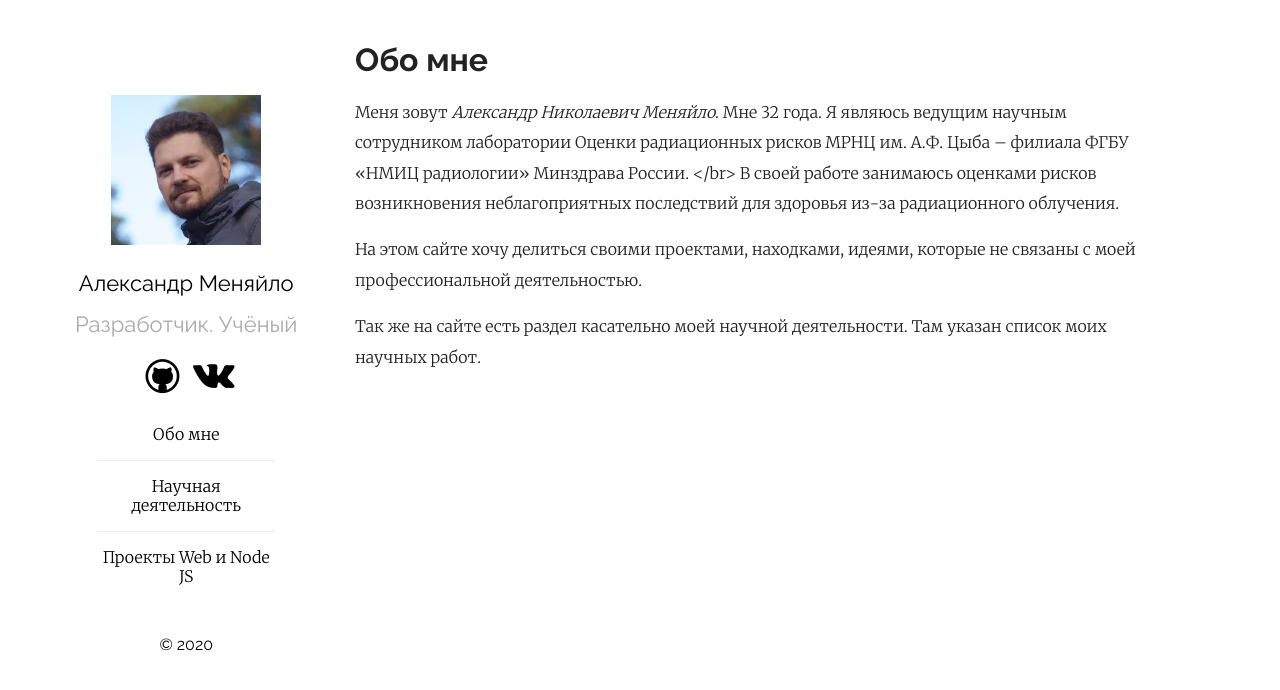
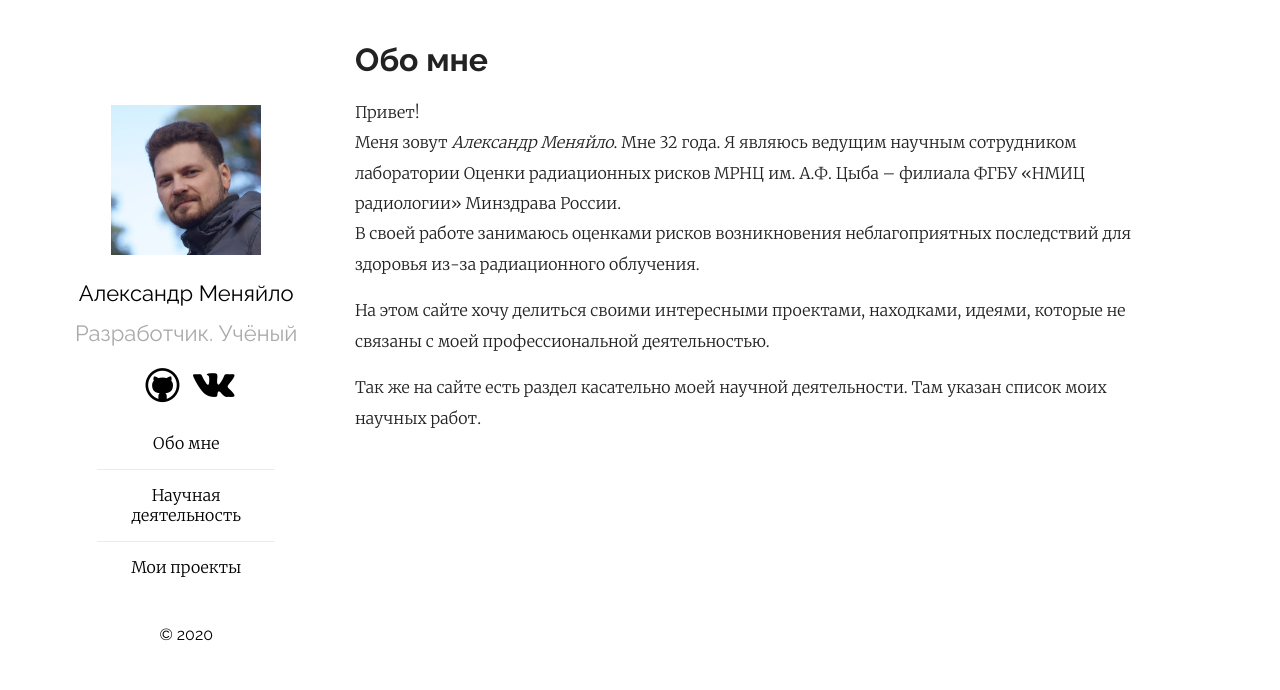
Before and after one commit to Mendeo/mendeo.github.io, a Jekyll site: the page built from about.md, in a window 1280 px wide. Shown: the top 690 px of the page. Built offline with Jekyll 4.4.1, drawn with Linux system fonts in a browser that asks for light colours; our own code applies the rules of GitHub Pages for plain Markdown files.

Commit message:
Готово к публикации

```diff
--- a/_config.yml
+++ b/_config.yml
@@ -21,8 +21,8 @@ plainwhite:
       url: "/about.html"
     - title: Научная деятельность
       url: "/scientist.html"
-    - title: Проекты Web и Node JS
-      url: "/projects_js.html"
+    - title: Мои проекты
+      url: "/projects.html"
 
   # generate social links in footer
   social_links:
--- a/about.md
+++ b/about.md
@@ -2,9 +2,10 @@
 layout: page
 ---
 # Обо мне
-Меня зовут *Александр Николаевич Меняйло*. Мне 32 года. Я являюсь ведущим научным сотрудником лаборатории Оценки радиационных рисков МРНЦ им. А.Ф. Цыба – филиала ФГБУ «НМИЦ радиологии» Минздрава России. </br>
+Привет!<br>
+Меня зовут *Александр Меняйло*. Мне 32 года. Я являюсь ведущим научным сотрудником лаборатории Оценки радиационных рисков МРНЦ им. А.Ф. Цыба – филиала ФГБУ «НМИЦ радиологии» Минздрава России. <br>
 В своей работе занимаюсь оценками рисков возникновения неблагоприятных последствий для здоровья из-за радиационного облучения.
 
-На этом сайте хочу делиться своими проектами, находками, идеями, которые не связаны с моей профессиональной деятельностью.
+На этом сайте хочу делиться своими интересными проектами, находками, идеями, которые не связаны с моей профессиональной деятельностью.
 
 Так же на сайте есть раздел касательно моей научной деятельности. Там указан список моих научных работ.
--- /dev/null
+++ b/robots.txt
@@ -0,0 +1,2 @@
+User-agent: *
+Allow: /
```
Also changed, not shown: projects.md (renamed from projects_js.md, +4 -0 lines), README.md.
